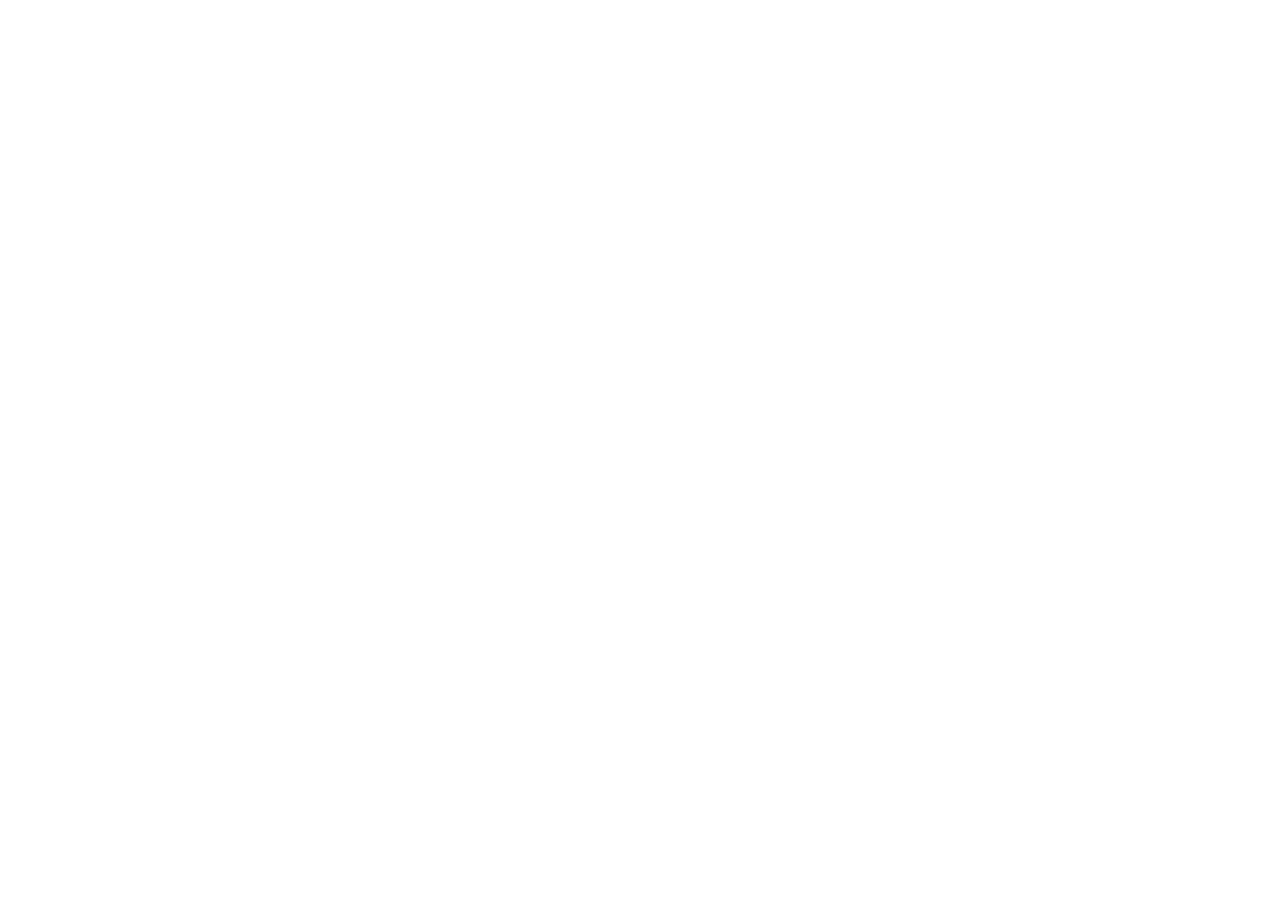
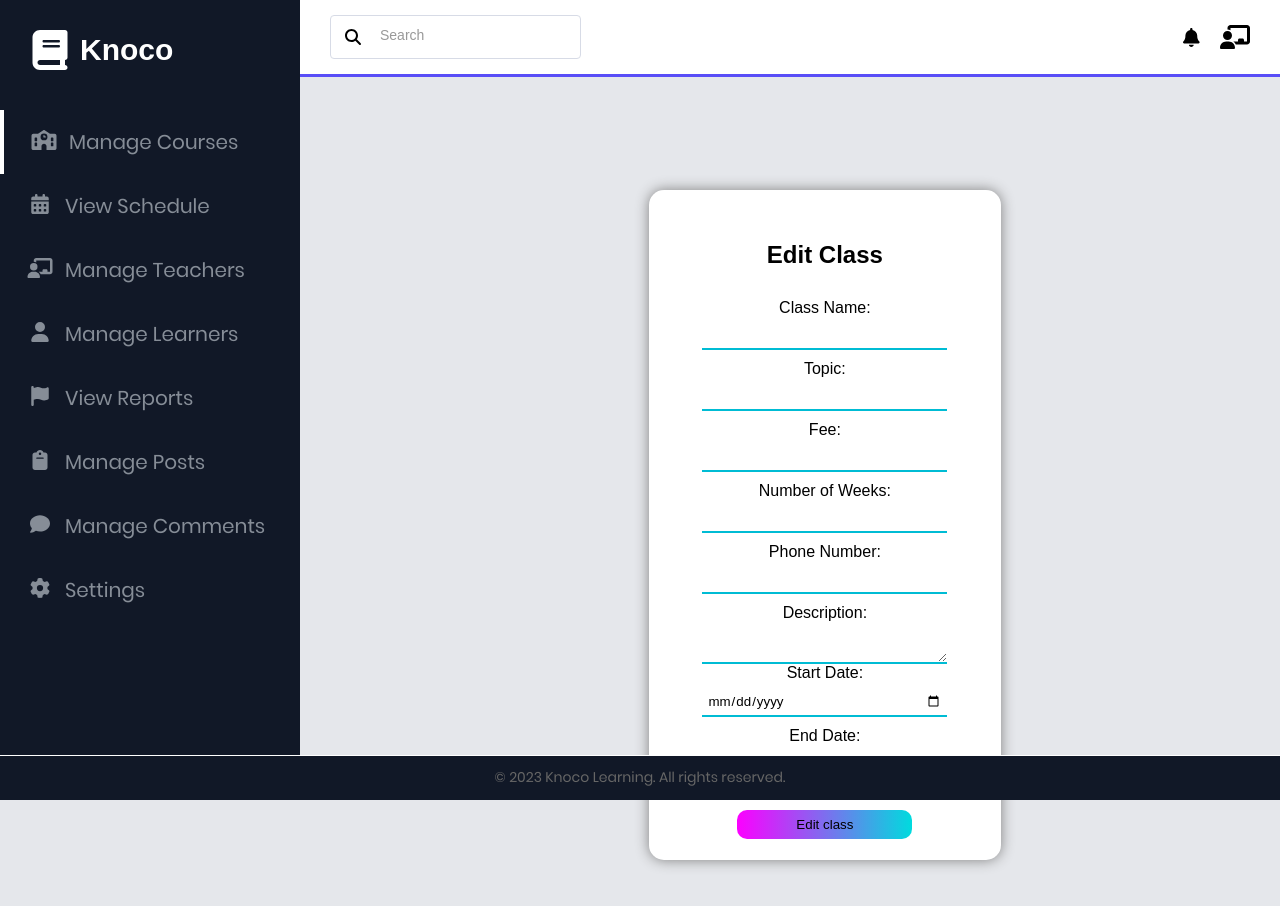
Before and after one commit to CuongAtWorkplace/SEP_FrontEnd_Web, a React (Create React App) app in the folder knoco-learning/: page /editclass in a window 1280 px wide. Before the commit this address had no page. Shown: the top 906 px of the page. Before the commit the page ends 800 px from the top, so only its background shows below. Built offline with nearby package versions, Linux system fonts and the light colour scheme.

Commit message:
Add card edit class

```diff
--- a/knoco-learning/src/App.js
+++ b/knoco-learning/src/App.js
@@ -14,6 +14,7 @@
 import User from './pages/admin/user/User';
 import Home from './pages/admin/home/Home';
 import ViewAllCourse from './pages/manager/Course/ViewAllCourse';
+import EditClass from './pages/teachers/EditClass';
 
 const queryClient = new QueryClient();
 
@@ -32,6 +33,7 @@
         <Route path="/users/:id" element={<User />} />
         <Route path="/report" element={<Report />} />
         <Route path="/course" element={<ViewAllCourse />} />
+        <Route path="/editclass" element={<EditClass />} />
       </Routes>
       <ToastContainer
         position="top-right"
--- /dev/null
+++ b/knoco-learning/src/components/edit/CardEditClass.css
@@ -0,0 +1,69 @@
+.card-edit-class{
+    display: grid;
+    grid-template-columns: repeat(12,1fr);
+    grid-template-rows: minmax(100px,auto);
+}
+form{
+    border: 1px solid #80808000;
+    grid-column: 6/9;
+    grid-row: 3;
+    height: 670px;
+    width: 352px;
+    display: flex;
+    flex-direction: column;
+    align-items: center;
+    position: relative;
+    border-radius: 15px;
+    box-shadow: 0 0 14px 0 grey;
+    background-color: white;
+    margin-bottom: 60px;
+}
+.card-edit-class h2{
+    margin-top: 50px;
+    margin-bottom: 30px;
+}
+.card-edit-class label{
+    display: block;
+    font-weight: lighter;
+}
+input{
+    display: block;
+    border-bottom: 2px solid #00BCD4;
+    margin-top: 6px;
+    margin-bottom: 10px;
+    outline-style: none;
+}
+input[type="text"]{
+    padding: 5px;
+    width: 70%;
+}
+input[type="tel"]{
+    padding: 5px;
+    width: 70%;
+}
+input[type="date"]{
+    padding: 5px;
+    width: 70%;
+}
+input[type="number"]{
+    padding: 5px;
+    width: 70%;
+}
+input#submit{
+    padding: 7px;
+    width: 50%;
+    border-radius: 10px;
+    border: none;
+    position: absolute;
+    bottom: 10px;
+    cursor: pointer;
+    background: linear-gradient(to right, #fc00ff, #00dbde);
+}
+input#submit:hover{
+    background: linear-gradient(to right, #fc466b, #3f5efb);
+}
+textarea{
+    border-bottom: 2px solid #00BCD4;
+    padding: 5px;
+    width: 70%;
+}
--- /dev/null
+++ b/knoco-learning/src/components/edit/CardEditClass.js
@@ -0,0 +1,64 @@
+import React, { useState } from "react";
+import './CardEditClass.css'
+
+const CardEditClass = () => {
+    const [formData, setFormData] = useState({
+        ClassName: '',
+        Topic: '',
+        Fee: '',
+        NumberOfWeek: '',
+        NumberPhone: '',
+        Description: '',
+        StartDate: '',
+        EndDate: ''
+    });
+
+    const handleInputChange = (e) => {
+        const { name, value } = e.target;
+        setFormData({
+            ...formData,
+            [name]: value
+        });
+    };
+
+    const handleSubmit = (e) => {
+        e.preventDefault();
+        // Add your form submission logic here
+        console.log(formData); // For example, log the form data to the console
+    };
+
+    return (
+        <div className="card-edit-class">
+            <form onSubmit={handleSubmit}>
+                <h2>Edit Class</h2>
+                <label>Class Name:</label>
+                <input type="text" name="ClassName" value={formData.ClassName} onChange={handleInputChange} required />
+
+                <label>Topic:</label>
+                <input type="text" name="Topic" value={formData.Topic} onChange={handleInputChange} required />
+
+                <label>Fee:</label>
+                <input type="text" name="Fee" value={formData.Fee} onChange={handleInputChange} required />
+
+                <label>Number of Weeks:</label>
+                <input type="number" name="NumberOfWeek" value={formData.NumberOfWeek} onChange={handleInputChange} required />
+
+                <label>Phone Number:</label>
+                <input type="tel" name="NumberPhone" value={formData.NumberPhone} onChange={handleInputChange} required />
+
+                <label>Description:</label>
+                <textarea name="Description" value={formData.Description} onChange={handleInputChange} required />
+
+                <label>Start Date:</label>
+                <input type="date" name="StartDate" value={formData.StartDate} onChange={handleInputChange} required />
+
+                <label>End Date:</label>
+                <input type="date" name="EndDate" value={formData.EndDate} onChange={handleInputChange} required />
+
+                <input id="submit" type="submit" name="submit" value="Edit class"/>
+            </form>
+        </div>
+    );
+};
+
+export default CardEditClass;
--- /dev/null
+++ b/knoco-learning/src/pages/teachers/EditClass.js
@@ -0,0 +1,50 @@
+import React, { useEffect } from "react";
+import { memo } from "react";
+import Header from "../../components/header/Header"
+import Footer from "../../components/footer/Footer";
+import SideBar from "../../components/sidebar/SideBar"
+import "./style.css";
+import { FontAwesomeIcon } from '@fortawesome/react-fontawesome';
+import { faBook } from '@fortawesome/free-solid-svg-icons';
+import $ from "jquery";
+import CardEditClass from "../../components/edit/CardEditClass";
+
+const EditClass = ({ children, ...props }) => {
+    useEffect(() => {
+        // Add click event listener to menu-btn
+        $('.menu-btn').on('click', function() {
+            $('#menu').toggleClass('active'); // Toggle active class on #menu
+        });
+    }, []);
+
+    return (
+        <div className="body_page" {...props}>
+            <section id="menu">
+                <div className="logo">
+                    <FontAwesomeIcon className="logo-icon" icon={faBook} />
+                    <h1>Knoco</h1>
+                </div>
+
+                <nav>
+                    <SideBar/>
+                </nav>
+            </section>
+
+            <section id="interface">
+                <header>
+                    <Header/>
+                </header>
+
+                <div className="children">
+                    <CardEditClass/>
+                </div>
+
+                <footer>
+                    <Footer />
+                </footer>
+            </section>
+        </ div>
+    );
+};
+
+export default memo(EditClass);
--- a/knoco-learning/src/pages/teachers/style.css
+++ b/knoco-learning/src/pages/teachers/style.css
@@ -104,7 +104,7 @@
     display: flex;
     justify-content: flex-start;
     align-items: center;
-    padding: 10px 14px;
+    padding: 0 14px;
     border: 1px solid #d7dbe6;
     border-radius: 4px;
   }
```
